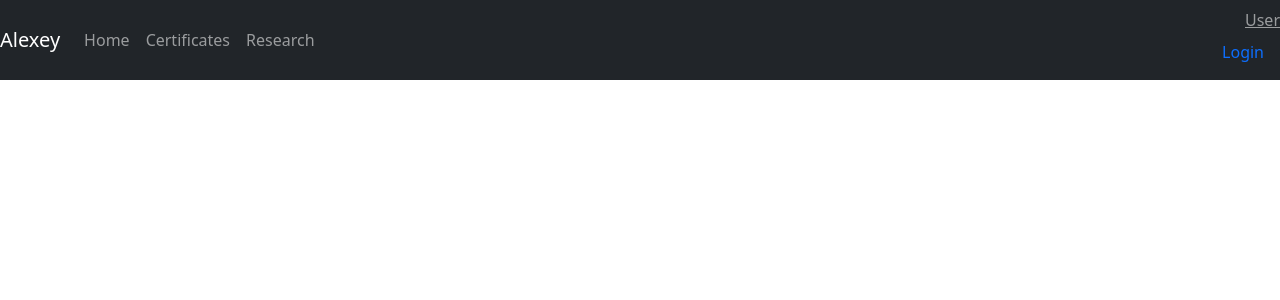
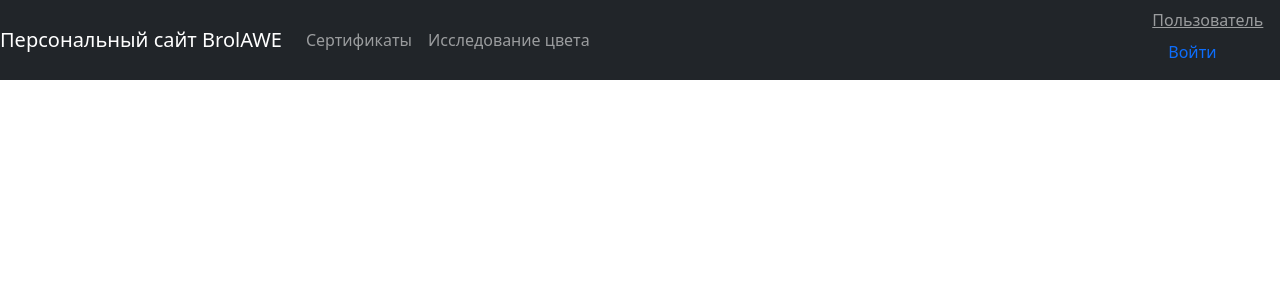
Before and after one commit to BrolAWE/WebDjango, a Django app: page /core/certificates/ in a window 1280 px wide. Shown: the top 300 px of the page. Run offline with Django 3.2, Linux system fonts and the light colour scheme; data that the repository does not hold is empty; some libraries are stand-ins or nearby versions.

Commit message:
Обновление статики

```diff
--- a/core/templates/base.html
+++ b/core/templates/base.html
@@ -2,6 +2,7 @@
 
 <!DOCTYPE html>
 <html lang="en">
+
 <head>
     <meta charset="UTF-8">
     <link rel="icon" href="{% static "img/me.jpg" %}">
@@ -15,33 +16,34 @@
     <script type="text/javascript" src="{% static "bootstrap/js/bootstrap.min.js" %}"></script>
     {% block scripts %}{% endblock %}
 </head>
+
 <body>
-<nav class="navigation navbar navbar-expand-lg navbar-dark bg-dark">
-    <a class="navbar-brand" href="{% url "index" %}">Alexey</a>
-    <button class="navbar-toggler" type="button" data-toggle="collapse" data-target="#navbarNav"
-            aria-controls="navbarNav" aria-expanded="false" aria-label="Toggle navigation">
+<nav class="navbar navbar-expand-lg navbar-dark bg-dark">
+
+    <a class="navbar-brand" href="{% url "index" %}">Персональный сайт BrolAWE</a>
+
+    <button class="navbar-toggler" type="button" data-toggle="collapse" data-target="#navbarSupportedContent"
+            aria-controls="navbarSupportedContent" aria-expanded="false" aria-label="Toggle navigation">
         <span class="navbar-toggler-icon"></span>
     </button>
-    <div class="collapse navbar-collapse" id="navbarNav">
-        <ul class="navbar-nav">
+
+    <div class="collapse navbar-collapse" id="navbarSupportedContent">
+        <ul class="navbar-nav mr-auto">
             <li class="nav-item">
-                <a class="nav-link" href="{% url "index" %}">Home</a>
+                <a class="nav-link" href="{% url "certificates" %}">Сертификаты</a>
             </li>
             <li class="nav-item">
-                <a class="nav-link" href="{% url "certificates" %}">Certificates</a>
-            </li>
-            <li class="nav-item">
-                <a class="nav-link" href="{% url "research" %}">Research</a>
+                <a class="nav-link" href="{% url "research" %}">Исследование цвета</a>
             </li>
         </ul>
     </div>
-    <ul class="nav justify-content-end">
+    <ul class="nav">
         {% if user.is_authenticated %}
             <li class="nav-item"><a class="navbar-text" id="user">{{ user.get_username }}</a></li>
-            <li class="nav-item"><a class="nav-link" href="{% url 'logout' %}?next={{ request.path }}">Logout</a></li>
+            <li class="nav-item"><a class="nav-link" href="{% url 'logout' %}?next={{ request.path }}">Выйти</a></li>
         {% else %}
-            <li class="nav-item"><a class="navbar-text" id="user">User</a></li>
-            <li class="nav-item"><a class="nav-link" href="{% url 'login' %}?next={{ request.path }}">Login</a></li>
+            <li class="nav-item"><a class="navbar-text" id="user">Пользователь</a></li>
+            <li class="nav-item"><a class="nav-link" href="{% url 'login' %}?next={{ request.path }}">Войти</a></li>
         {% endif %}
     </ul>
 </nav>
--- a/core/templates/main.html
+++ /dev/null
@@ -1,3 +0,0 @@
-{% load static %}
-<p>{{ cou }} views</p>
-<p>You have visited this page {{ num_visits }}{% if num_visits == 1 %} time{% else %} times{% endif %}.</p>
```
Also changed, not shown: core/templates/index.html (+13 -2 lines), core/templates/topic-list.html (deleted, +0 -9 lines).
